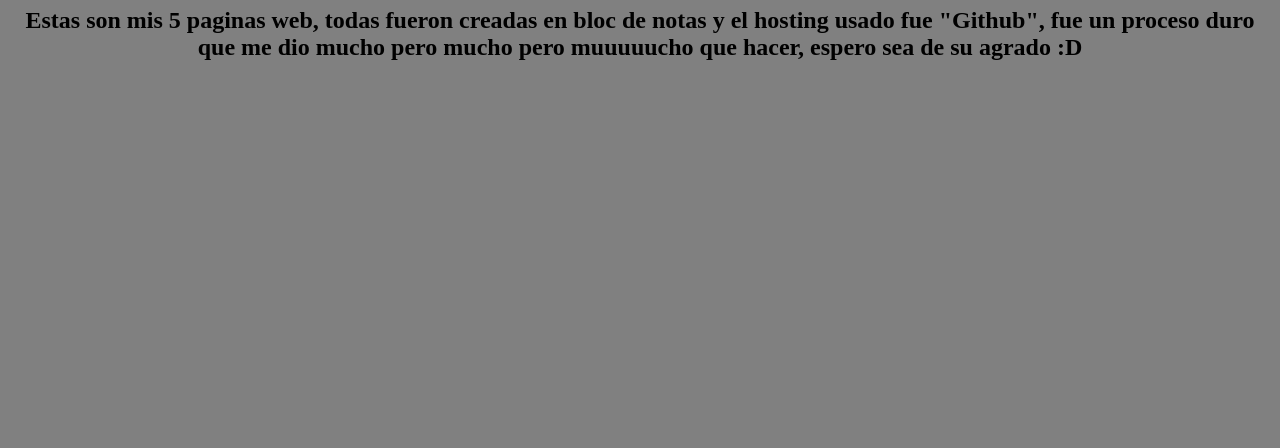
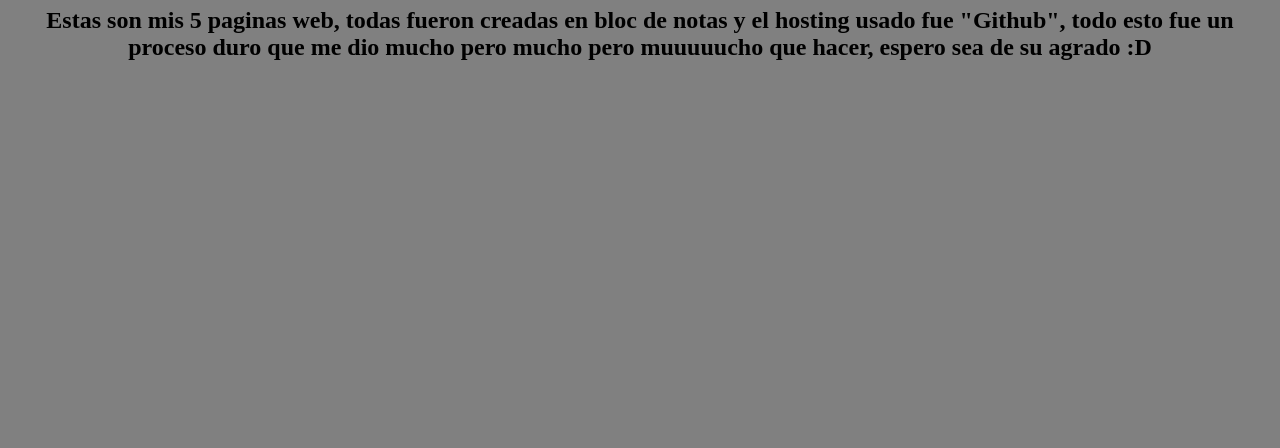
Before and after one commit to xDomenick/Menu, a plain HTML site: page index.html in a window 1280 px wide. Shown: the part 352-800 px from the top of the page. Drawn offline with Linux system fonts and the light colour scheme.

Commit message:
Add files via upload

```diff
--- a/index.html
+++ b/index.html
@@ -13,7 +13,7 @@
 <H1> <Center> <a href="https://xdomenick.github.io/comidas/"target=_blank">  COMIDAS </a> </center> </H1>
 <H1> <Center> <a href="https://xdomenick.github.io/Fotos/"target=_blank">  FOTOS </a> </center> </H1>
 
-<H2> <center> Estas son mis 5 paginas web, todas fueron creadas en bloc de notas y el hosting usado fue "Github", fue un proceso duro que me dio mucho pero mucho pero muuuuucho que hacer, espero sea de su agrado :D</center> </H2>
+<H2> <center> Estas son mis 5 paginas web, todas fueron creadas en bloc de notas y el hosting usado fue "Github", todo esto fue un proceso duro que me dio mucho pero mucho pero muuuuucho que hacer, espero sea de su agrado :D</center> </H2>
 
 </body>
 </Html>
```
